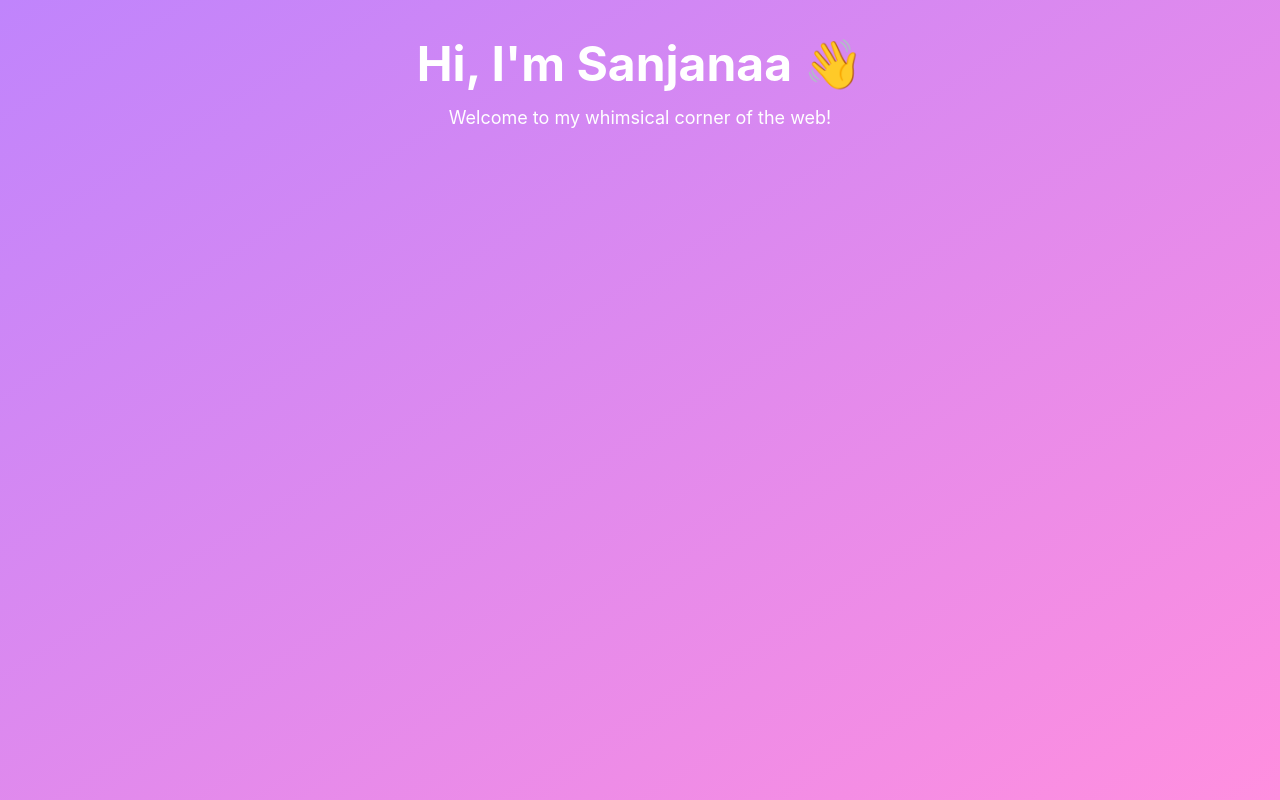
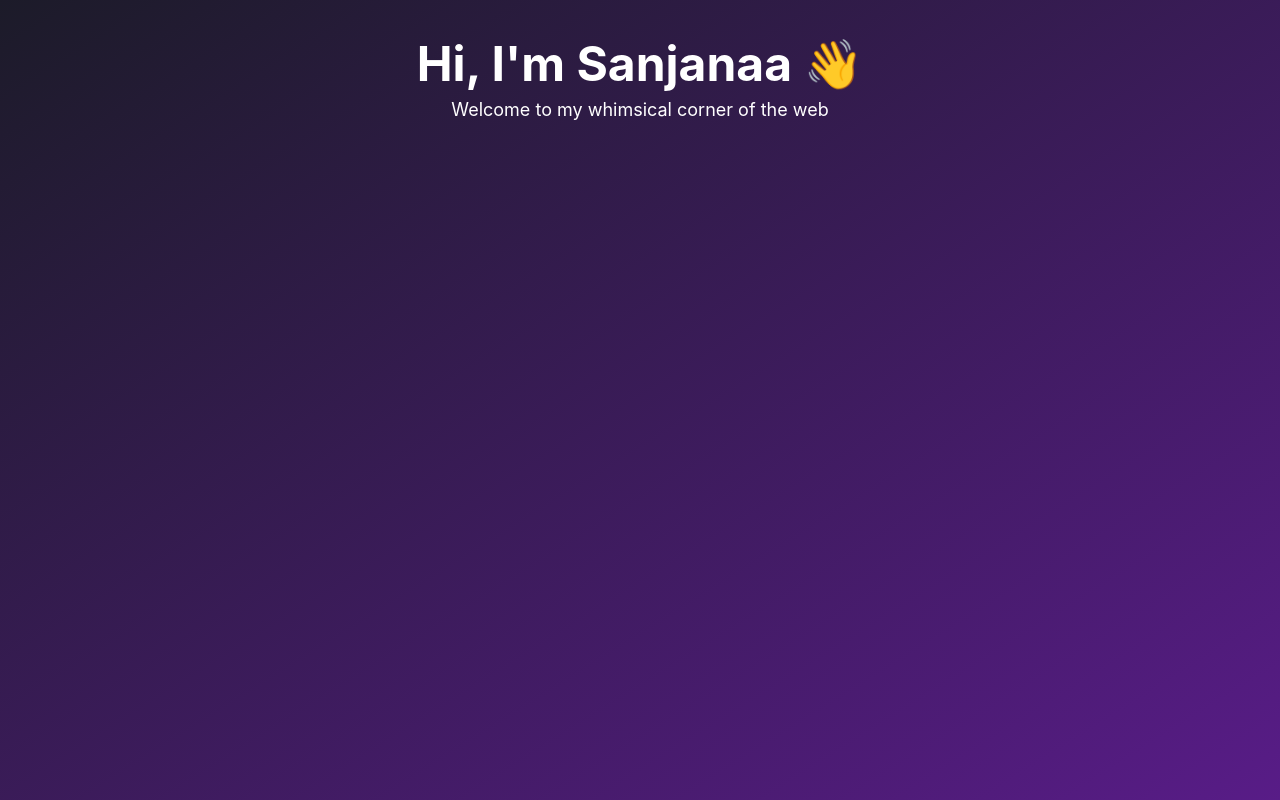
Before and after one commit to SanjanaaVenugopal/sanjanaa-portfolio, a React (Create React App) app: page / in a window 1280 px wide. Built offline with nearby package versions, Linux system fonts and the light colour scheme.

Commit message:
Dark mode styles

```diff
--- a/src/App.css
+++ b/src/App.css
@@ -1,5 +1,7 @@
 .App {
   text-align: center;
+  @apply min-h-screen bg-gradient-to-br from-primary to-accent text-white
+         dark:from-background dark:to-purple-900 transition-all;
 }
 
 .App-logo {
--- a/src/App.tsx
+++ b/src/App.tsx
@@ -1,20 +1,15 @@
-import React from 'react';
-import logo from './logo.svg';
+
 import './App.css';
 import './index.css';
+import { Welcome } from './Components/Welcome/Welcome';
 
 function App() {
   return (
-    <div className="App">
-      <header>
-        <div className="min-h-screen bg-gradient-to-br from-primary to-accent text-white dark:from-background dark:to-purple-900 transition-all">
-          <div className="p-10 text-center">
-            <h1 className="text-5xl font-bold mb-4">Hi, I'm Sanjanaa 👋</h1>
-            <p className="text-lg">Welcome to my whimsical corner of the web!</p>
-          </div>
-        </div>
-      </header>
-    </div>
+    <header className='dark'>
+      <div className="App">
+        <Welcome/>
+      </div>
+    </header>
   );
 }
 
--- /dev/null
+++ b/src/Components/Welcome/Welcome.tsx
@@ -0,0 +1,13 @@
+import React from "react";
+import { welcome } from "../../Constants/constants";
+
+type props = {};
+
+export const Welcome: React.FC<props> = () => {
+  return (
+      <div className="p-10 text-center">
+        <h1 className="text-5xl font-bold">{welcome.headline}</h1>
+        <p className="text-lg mt-2 text-muted-foreground">{welcome.tagline}</p>
+      </div>
+  );
+}
--- /dev/null
+++ b/src/Constants/constants.ts
@@ -0,0 +1,4 @@
+export enum welcome {
+    headline = "Hi, I'm Sanjanaa 👋",
+    tagline = "Welcome to my whimsical corner of the web"
+}
--- a/tailwind.config.js
+++ b/tailwind.config.js
@@ -1,5 +1,6 @@
 /** @type {import('tailwindcss').Config} */
 module.exports = {
+  darkMode: "class",
   content: [
     "./src/**/*.{js,ts,jsx,tsx}", // all your components
   ],
```
